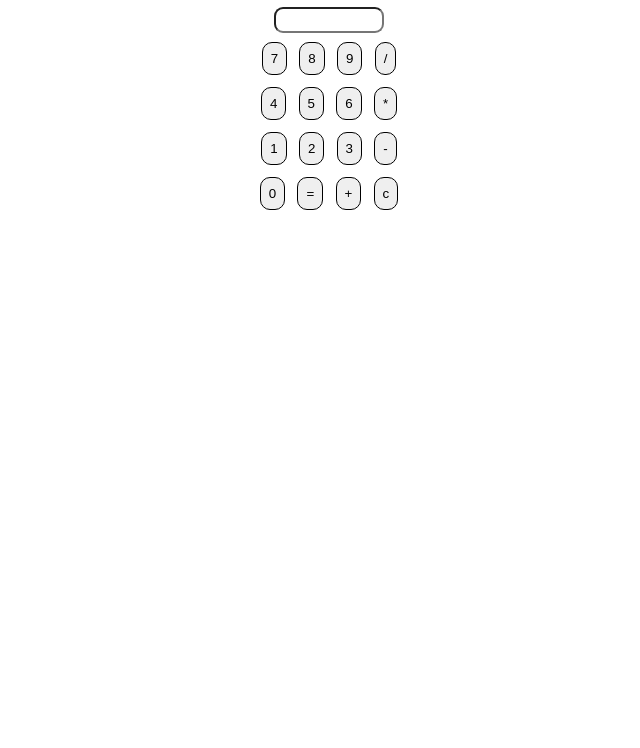
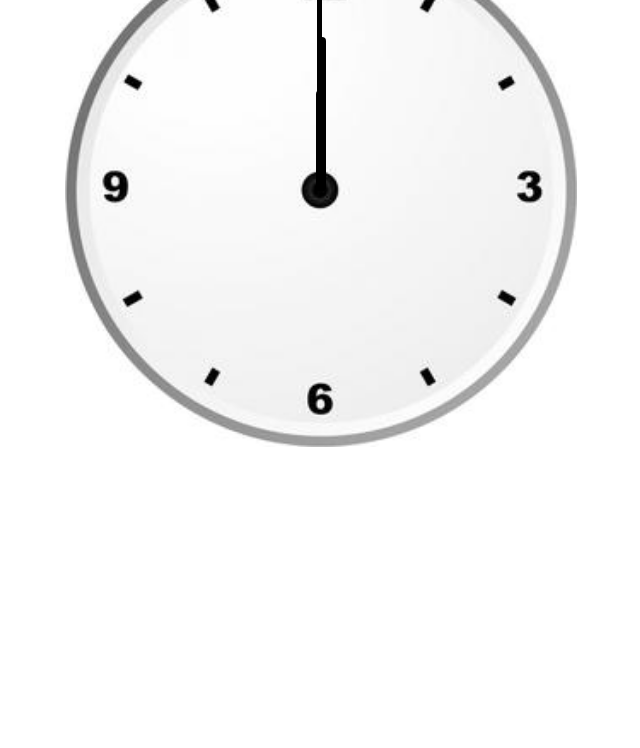
Before and after one commit to DuDeXsUraj/html-css-js-02, a plain HTML site: page index.html in a window 1280 px wide. Shown: the part 73-821 px from the top of the page, without its empty margins (319-959 px from the left). After the commit the page ends 800 px from the top, so only its background shows below. Drawn offline with Linux system fonts and the light colour scheme.

Commit message:
Add files via upload

```diff
--- a/index.html
+++ b/index.html
@@ -1,55 +1,18 @@
 <!DOCTYPE html>
-<html>
+<html lang="en">
+<head>
+    <meta charset="UTF-8">
+    <meta name="viewport" content="width=device-width, initial-scale=1.0">
+    <title>Making a clock by myself</title>
+    <link rel="stylesheet" href="styles.css">
+    <script src="index.js"></script>
+</head>
+<body>
+    <div id="ClockContainer">
+    <div id="hour"></div>
+    <div id="minute"></div>
+    <div id="second"></div>
+    </div>
 
-<head>
-  <meta charset="utf-8">
-  <meta name="viewport" content="width=device-width">
-  <title>CALCULATOR BY MY SELF</title>
-  <link href="style.css" rel="stylesheet" type="text/css" />
-</head>
-
-<body>
-
-  <div class="container">
-  <div class="head"><h1> CALCULATE HERE.</h1></div>
-  <input class="blank" type="text">
-  <div class="row">
-    <button class="btn">7</button>
-    <button class="btn">8</button>
-    <button class="btn">9</button>
-    <button class="btn">/</button>
-
-  </div>
-  <div class="row">
-    <button class="btn">4</button>
-    <button class="btn">5</button>
-    <button class="btn">6</button>
-    <button class="btn">*</button>
-
-  </div>
-  <div class="row">
-    <button class="btn">1</button>
-    <button class="btn">2</button>
-    <button class="btn">3</button>
-    <button class="btn">-</button>
-
-  </div>
-  <div class="row">
-    <button class="btn">0</button>
-    <button class="btn">=</button>
-    <button class="btn">+</button>
-    <button class="btn">c</button>
-
-  </div>
-  </div>
-  <script src="script.js"></script>
-
- <!--
-  This script places a badge on your repl's full-browser view back to your repl's cover
-  page. Try various colors for the theme: dark, light, red, orange, yellow, lime, green,
-  teal, blue, blurple, magenta, pink!
-  -->
-  <script src="https://replit.com/public/js/replit-badge.js" theme="blue" defer></script>
 </body>
-
 </html>
--- /dev/null
+++ b/index.js
@@ -0,0 +1,14 @@
+setInterval(() => {
+    d = new Date();
+    hr = d.getHours();
+    m = d.getMinutes();
+    s = d.getSeconds();
+
+    hr_rotation = 30*hr + m/2;
+    m_rotation = 6*m;
+    s_rotation = 6*s;
+
+    hour.style.transform = `rotate (${hr_rotation}deg)`;
+    minute.style.transform = `rotate (${m_rotation}deg)`;
+    second.style.transform = `rotate (${s_rotation}deg)`;
+},1000);
--- /dev/null
+++ b/styles.css
@@ -0,0 +1,41 @@
+#ClockContainer{
+    position: relative;
+    width: 40vw;
+    height: 40vw;
+    margin: auto;
+    background-image:url('clock.jpg'); background-repeat: no-repeat; background-size:100%;
+
+
+}
+#hour, #minute, #second{
+position: absolute;
+background: black;
+border-radius: 10px;
+transform-origin: bottom;
+}
+
+#hour{
+
+    width: 2%;
+    height: 20%;
+    left: 49%;
+    top: 30%;
+
+}
+
+#minute{
+    width: 1.5%;
+    height: 30%;
+    left: 49.4%;
+    top: 20%;
+
+
+}
+#second{
+
+    width: 1%;
+    height: 38%;
+    left: 49.2%;
+    top: 12%;
+
+}
```
Also changed, not shown: clock.jpg (added).
